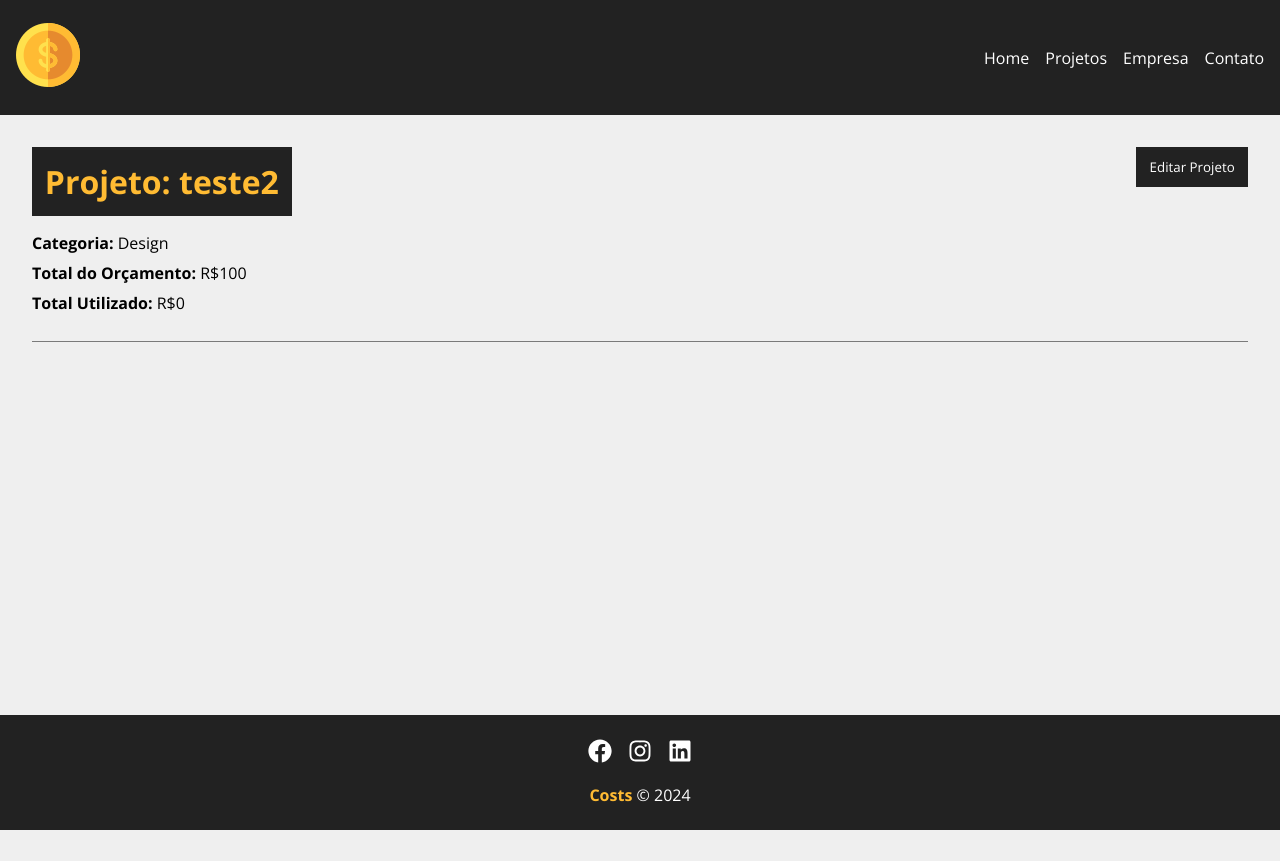
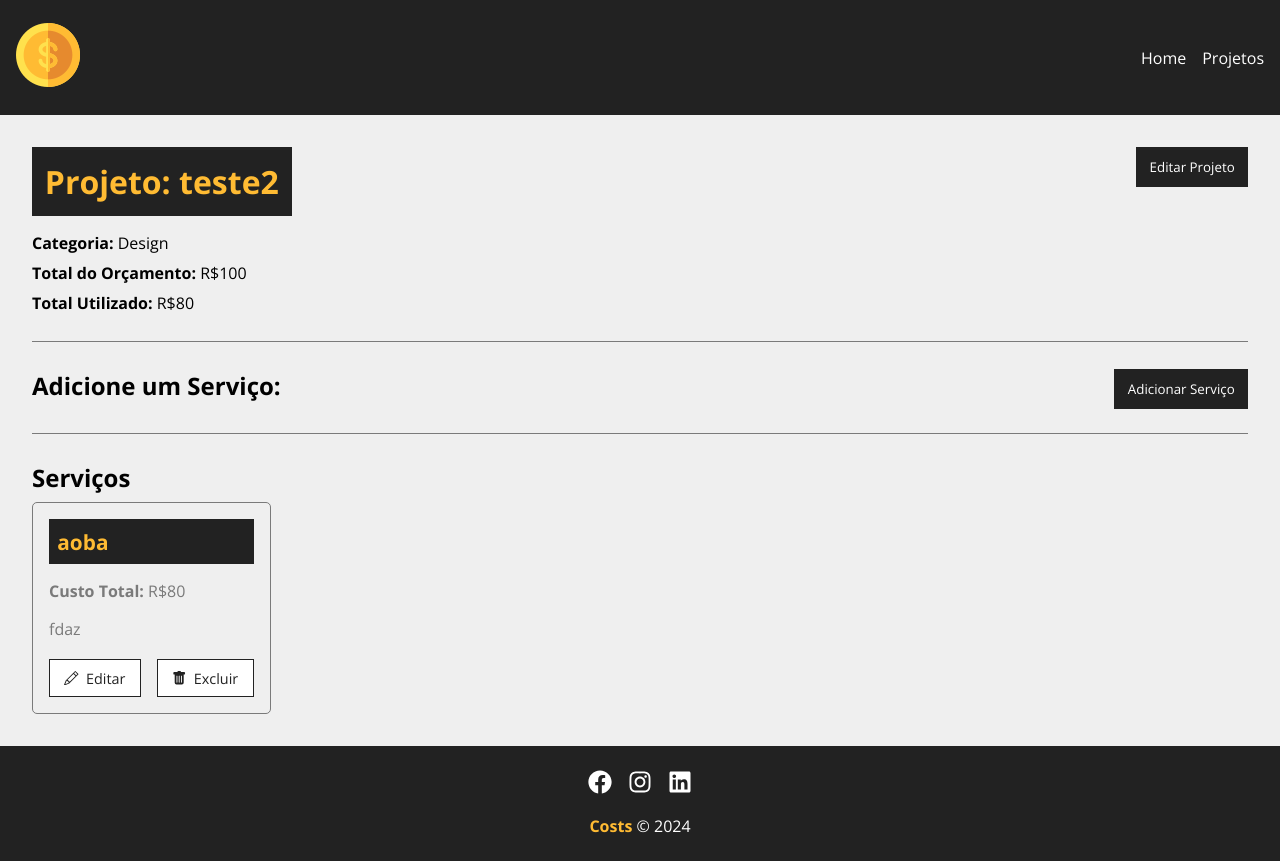
Before and after one commit to MateusFS99/Costs, a React (Create React App) app: page /project/94b7 in a window 1280 px wide. Before the commit the page ends 830 px from the top, so only its background shows below. Built offline with nearby package versions, Linux system fonts and the light colour scheme; data requests are answered from the project's data file.

Commit message:
- Feat: Sessão de Serviços

```diff
--- a/db.json
+++ b/db.json
@@ -18,6 +18,24 @@
       "category": {
         "id": "3",
         "name": "Design"
+      },
+      "cost": 80,
+      "services": [
+        {
+          "name": "aoba",
+          "cost": "80",
+          "description": "fdaz ",
+          "id": "fcddd229-ff1b-4b15-945c-44a2a11299b2"
+        }
+      ]
+    },
+    {
+      "id": "95b8",
+      "name": "teste 4",
+      "budget": "156165",
+      "category": {
+        "id": "2",
+        "name": "Desenvolvimento"
       },
       "cost": 0,
       "services": []
--- /dev/null
+++ b/src/components/organisms/service/ServiceCard.jsx
@@ -0,0 +1,34 @@
+import styles from '../project/ProjectCard.module.css'
+
+import { BsPencil, BsFillTrashFill } from 'react-icons/bs'
+
+function ServiceCard({ service, handleRemove }) {
+  const onEdit = (e) => {
+    e.preventDefault()
+  }
+
+  const onRemove = (e) => {
+    e.preventDefault()
+    handleRemove(service.id, service.cost)
+  }
+
+  return (
+    <div className={styles.projectCard}>
+      <h4>{service.name}</h4>
+      <p>
+        <span>Custo Total:</span> R${service.cost}
+      </p>
+      <p>{service.description}</p>
+      <div className={styles.actions}>
+        <button onClick={onEdit}>
+          <BsPencil /> Editar
+        </button>
+        <button onClick={onRemove}>
+          <BsFillTrashFill /> Excluir
+        </button>
+      </div>
+    </div>
+  )
+}
+
+export default ServiceCard
--- /dev/null
+++ b/src/components/organisms/service/ServiceForm.jsx
@@ -0,0 +1,52 @@
+import { useState } from 'react'
+
+import Input from '../../molecules/form/Input'
+import SubmitButton from '../../atoms/buttons/SubmitButton'
+
+import styles from '../project/ProjectForm.module.css'
+
+function ServiceForm({ serviceData, projectData, handleSubmit }) {
+  const [service, setService] = useState(serviceData || {})
+
+  const submitForm = (e) => {
+    e.preventDefault()
+    projectData.services.push(service)
+    handleSubmit(projectData)
+  }
+
+  function handleChange(e) {
+    setService({ ...service, [e.target.name]: e.target.value })
+  }
+
+  return (
+    <form onSubmit={submitForm} className={styles.form}>
+      <Input
+        name="name"
+        type="text"
+        text="Nome do Serviço"
+        placeholder="Insira o nome do serviço"
+        value={service.name ? service.name : ''}
+        handleOnChange={handleChange}
+      />
+      <Input
+        name="cost"
+        type="number"
+        text="Custo do Serviço"
+        placeholder="Insira o valor total"
+        value={service.cost ? service.cost : ''}
+        handleOnChange={handleChange}
+      />
+      <Input
+        name="description"
+        type="text"
+        text="Descrição do Serviço"
+        placeholder="Descreva o serviço"
+        value={service.description ? service.description : ''}
+        handleOnChange={handleChange}
+      />
+      <SubmitButton text={service.id ? 'Salvar' : 'Adicionar Serviço'} />
+    </form>
+  )
+}
+
+export default ServiceForm
--- a/src/components/templates/Navbar.jsx
+++ b/src/components/templates/Navbar.jsx
@@ -19,12 +19,12 @@ function Navbar() {
           <li className={styles.item}>
             <Link to="/projects">Projetos</Link>
           </li>
-          <li className={styles.item}>
+          {/* <li className={styles.item}>
             <Link to="/company">Empresa</Link>
           </li>
           <li className={styles.item}>
             <Link to="/contact">Contato</Link>
-          </li>
+          </li> */}
         </ul>
       </Container>
     </nav>
--- a/src/pages/projects/Project.jsx
+++ b/src/pages/projects/Project.jsx
@@ -1,27 +1,33 @@
 import { useParams } from 'react-router-dom'
 import { useEffect, useState } from 'react'
+import { v4 as uuidv4 } from 'uuid'
 
 import Loading from '../../components/atoms/Loading'
 import ProjectForm from '../../components/organisms/project/ProjectForm'
+import ServiceForm from '../../components/organisms/service/ServiceForm'
 
 import { getProjectById, alterProject } from '../../services/projectsService'
 
 import styles from './Project.module.css'
 import Container from '../../components/templates/Container'
 import AlertText from '../../components/atoms/AlertText'
+import ServiceCard from '../../components/organisms/service/ServiceCard'
 
 function Project() {
   const id = useParams().id
   const [project, setProject] = useState({})
+  const [services, setServices] = useState({})
   const [showForm, setShowForm] = useState(false)
-  const [message, setMessage] = useState()
-  const [messageType, setMessageType] = useState()
+  const [showServiceForm, setShowServiceForm] = useState(false)
+  const [message, setMessage] = useState('')
+  const [messageType, setMessageType] = useState('')
 
   useEffect(() => {
     setTimeout(() => {
       getProjectById(id)
         .then((data) => {
           setProject(data)
+          setServices(data.services)
         })
         .catch((err) => console.log(err))
     }, 2000)
@@ -32,6 +38,7 @@ function Project() {
   }
 
   function alter(project) {
+    setMessage('')
     if (project.budget < project.cost) {
       setMessage('O orçamento não pode ser menor que o custo do projeto!')
       setMessageType('error')
@@ -47,12 +54,66 @@ function Project() {
       .catch((err) => console.log(err))
   }
 
+  function toggleServiceForm() {
+    setShowServiceForm(!showServiceForm)
+  }
+
+  function createService() {
+    const lastService = project.services[project.services.length - 1]
+
+    lastService.id = uuidv4()
+
+    const lastServiceCost = lastService.cost
+    const newCost = parseFloat(project.cost) + parseFloat(lastServiceCost)
+
+    setMessage('')
+    if (newCost > parseFloat(project.budget)) {
+      setMessage('Orçamento ultrapassado, verifique o valor do serviço!')
+      setMessageType('error')
+      project.services.pop()
+      return
+    }
+
+    project.cost = newCost
+
+    alterProject(project)
+      .then((data) => {
+        setProject(data)
+        setServices(data.services)
+        setShowServiceForm(false)
+        setMessage('Serviço Adicionado!')
+        setMessageType('success')
+      })
+      .catch((err) => console.log(err))
+  }
+
+  function onRemoveService(id, cost) {
+    const servicesUpdated = project.services.filter(
+      (service) => service.id !== id,
+    )
+    const projectUpdated = project
+
+    projectUpdated.services = servicesUpdated
+    projectUpdated.cost = parseFloat(projectUpdated.cost) - parseFloat(cost)
+
+    alterProject(project)
+      .then((data) => {
+        setProject(data)
+        setServices(data.services)
+        setMessage('Serviço Removido!')
+        setMessageType('success')
+      })
+      .catch((err) => console.log(err))
+  }
+
   return (
     <>
       {project.name ? (
         <div className={styles.project}>
           <Container customClass="column">
-            {message ?? <AlertText type={messageType} msg={message} />}
+            {message && messageType && (
+              <AlertText type={messageType} msg={message} />
+            )}
             <div className={styles.datails}>
               <h1>Projeto: {project.name}</h1>
               <button className={styles.btn} onClick={toggleProjectForm}>
@@ -79,6 +140,32 @@ function Project() {
                 </div>
               )}
             </div>
+            <div className={styles.services}>
+              <h2>Adicione um Serviço:</h2>
+              <button className={styles.btn} onClick={toggleServiceForm}>
+                {!showServiceForm ? 'Adicionar Serviço' : 'Fechar'}
+              </button>
+              <div className={styles.projectInfo}>
+                {showServiceForm && (
+                  <ServiceForm
+                    projectData={project}
+                    handleSubmit={createService}
+                  />
+                )}
+              </div>
+            </div>
+            <h2>Serviços</h2>
+            <Container customClass="start">
+              {services.length > 0 &&
+                services.map((service) => (
+                  <ServiceCard
+                    service={service}
+                    key={service.id}
+                    handleRemove={onRemoveService}
+                  />
+                ))}
+              {services.length === 0 && <p>Não há serviços cadastrados</p>}
+            </Container>
           </Container>
         </div>
       ) : (
--- a/src/pages/projects/Project.module.css
+++ b/src/pages/projects/Project.module.css
@@ -2,8 +2,23 @@
   width: 100%;
   padding: 2em;
 
+  .btn {
+    background-color: #222;
+    color: #fff;
+    padding: 0.5em 1em;
+    text-decoration: none;
+    transition: 0.5s;
+    cursor: pointer;
+    max-height: 40px;
+    border: none;
+  }
+
+  .btn:hover {
+    color: #ffbb33;
+  }
+
   .datails,
-  .service {
+  .services {
     border-bottom: 1px solid #7a7a7a;
     margin-bottom: 1.2em;
     padding-bottom: 1.2em;
@@ -23,21 +38,6 @@
       padding: 0.4em;
     }
 
-    .btn {
-      background-color: #222;
-      color: #fff;
-      padding: 0.5em 1em;
-      text-decoration: none;
-      transition: 0.5s;
-      cursor: pointer;
-      max-height: 40px;
-      border: none;
-    }
-
-    .btn:hover {
-      color: #ffbb33;
-    }
-
     .projectInfo {
       width: 100%;
 
```
